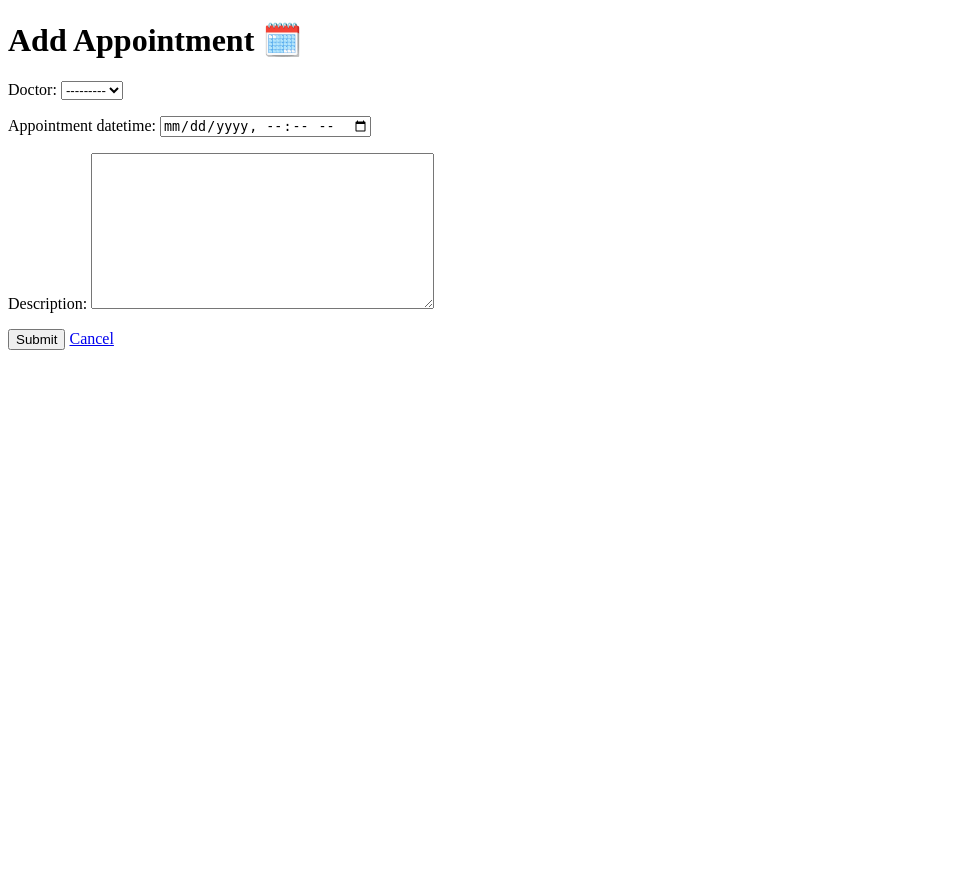
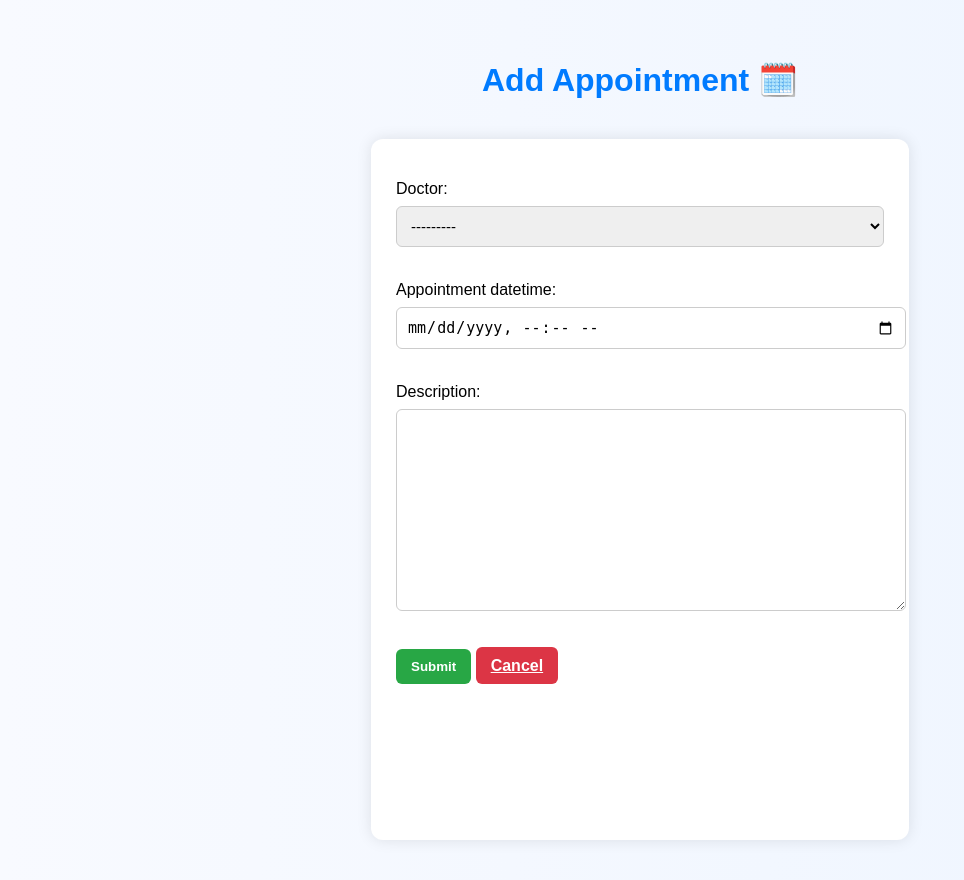
Before and after one commit to Tamara-dw/Capstone-Project, a Django app: page /appointment/add/ in a window 1280 px wide. Shown: the whole page, without its empty margins (0-964 px from the left). Before the commit the page ends 350 px from the top, so only its background shows below. Run offline with Django 5.2, Linux system fonts and the light colour scheme; the visitor is signed in with stand-in values (Sample User, id 1); data that the repository does not hold is empty.

Commit message:
Adedd the appointment_form css

```diff
--- a/Hospital_Appointment_System/my_app/static/css/appointment_form.css
+++ b/Hospital_Appointment_System/my_app/static/css/appointment_form.css
@@ -0,0 +1,65 @@
+body {
+        font-family: Arial, sans-serif;
+        margin: 0;
+        background: linear-gradient(to right, #f8faff, #eef5ff);
+        display: flex;
+        flex-direction: column;
+        align-items: center;
+        min-height: 100vh;
+        padding: 40px;
+    }
+
+    h1 {
+        color: #007bff;
+        font-size: 32px;
+        font-weight: bold;
+        margin-bottom: 40px;
+        text-align: center;
+        display: flex;
+        align-items: center;
+        gap: 8px;
+    }
+
+    .content-wrapper {
+        display: flex;
+        align-items: center;
+        justify-content: center;
+        gap: 60px;
+        background-color: white;
+        padding: 40px;
+        border-radius: 16px;
+        box-shadow: 0 4px 20px rgba(0,0,0,0.1);
+        width: 90%;
+        max-width: 1000px;
+    }
+
+    .form-container {
+        flex: 1;
+        background-color: #fff;
+        padding: 25px;
+        border-radius: 12px;
+        box-shadow: 0 0 15px rgba(0,0,0,0.1);
+    }
+
+    .form-container input,
+    .form-container select,
+    .form-container textarea {
+        width: 100%;
+        padding: 10px;
+        margin: 8px 0 18px 0;
+        border: 1px solid #ccc;
+        border-radius: 6px;
+        font-size: 15px;
+    }
+
+    .btn {
+        padding: 10px 15px;
+        border: none;
+        border-radius: 6px;
+        cursor: pointer;
+        color: white;
+        font-weight: bold;
+    }
+
+    .btn-submit { background-color: #28a745; }
+    .btn-cancel { background-color: #dc3545; }
--- a/Hospital_Appointment_System/my_app/templates/my_app/appointment_form.html
+++ b/Hospital_Appointment_System/my_app/templates/my_app/appointment_form.html
@@ -8,6 +8,7 @@
 
 </head>
 <body>
+
     <div class="page-header">
         {% if object %}
             <h1>Edit Appointment 🗓️</h1>
```
